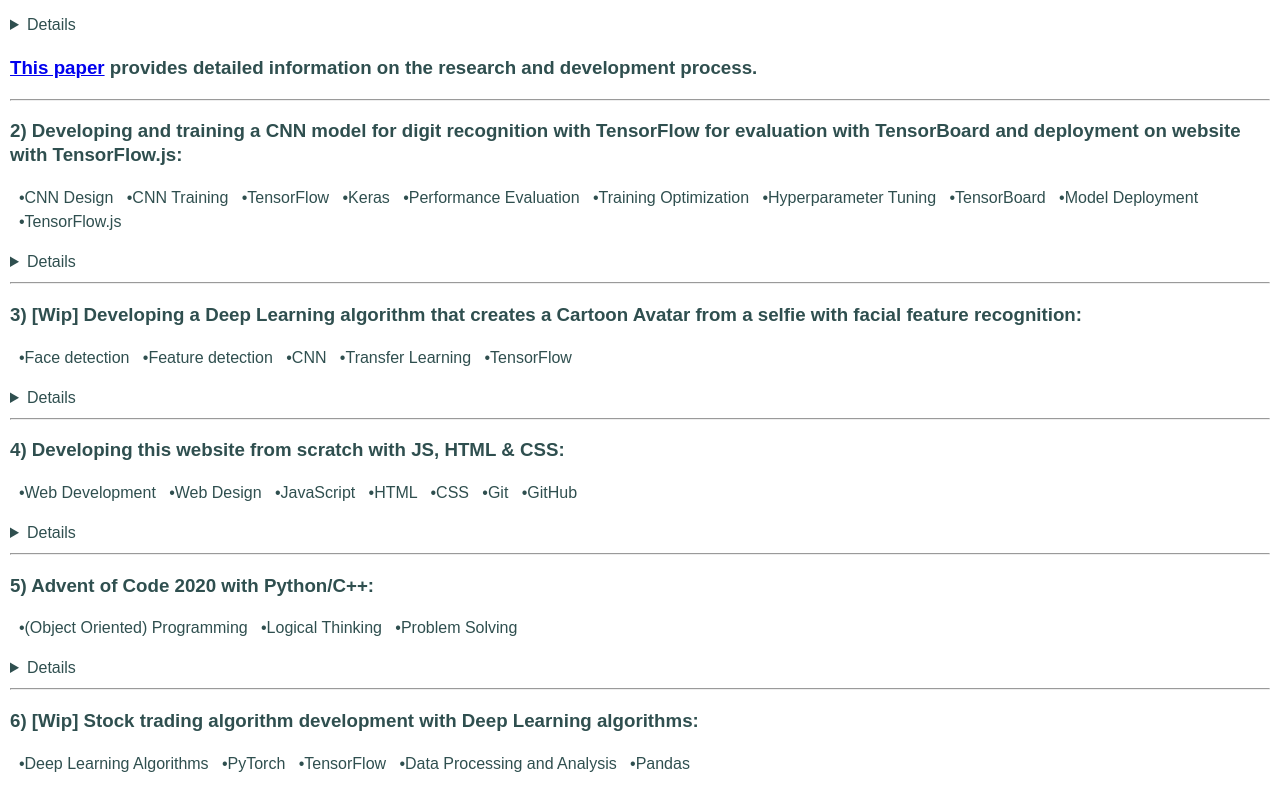
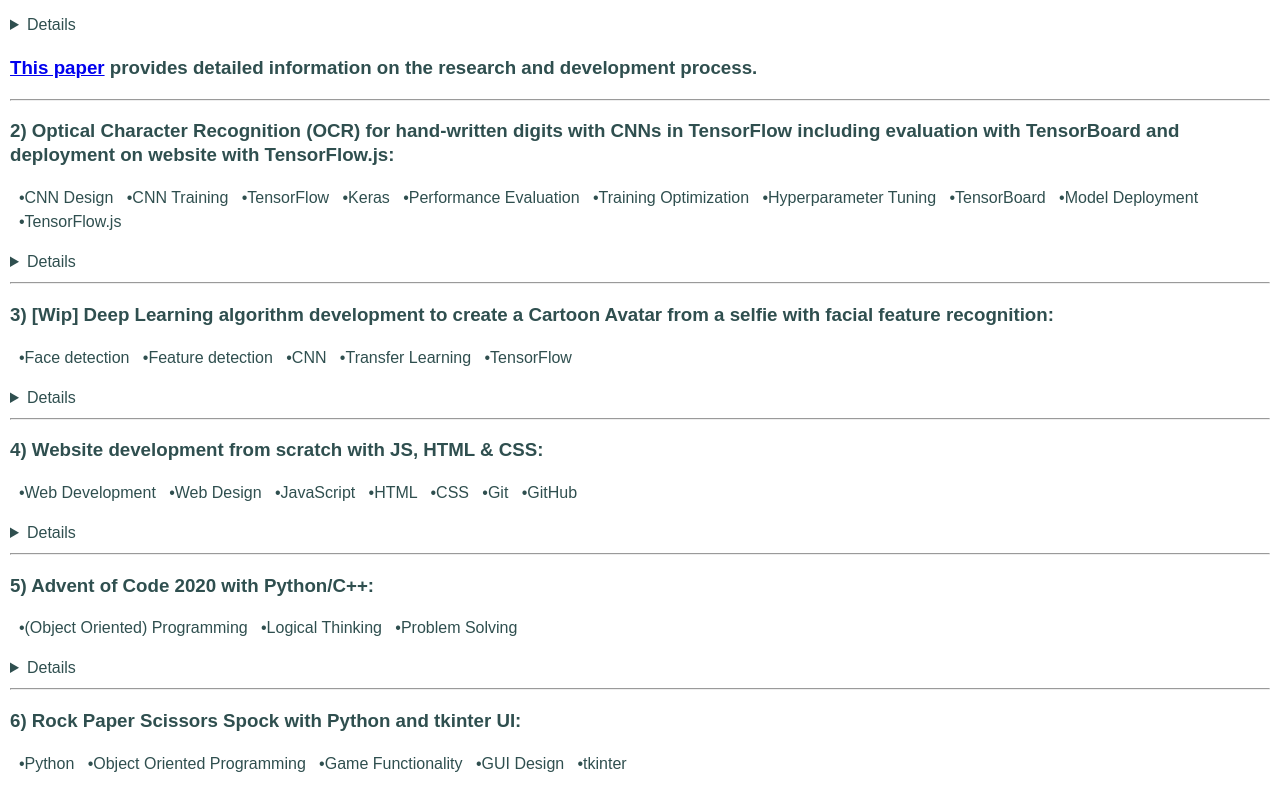
Before and after one commit to FRustSolutions/WebsiteClean, a plain HTML site: page projects.html in a window 1280 px wide. Shown: the part 1245-2040 px from the top of the page. Drawn offline with Linux system fonts and the light colour scheme.

Commit message:
updated projects

```diff
--- a/projects.html
+++ b/projects.html
@@ -173,7 +173,7 @@
     </details> -->
     <hr>
 
-    <h3>2) Developing and training a CNN model for digit recognition with TensorFlow for evaluation with TensorBoard and deployment on website with TensorFlow.js:</h3>
+    <h3>2) Optical Character Recognition (OCR) for hand-written digits with CNNs in TensorFlow including evaluation with TensorBoard and deployment on website with TensorFlow.js:</h3>
     <!-- <script type="module" src="TFmodel.js"></script>  -->
 
     <!-- <script src="https://cdn.jsdelivr.net/npm/@tensorflow/tfjs@2.0.0/dist/tf.min.js"></script>
@@ -243,7 +243,7 @@
     </details>
     <hr> -->
 
-    <h3>3) [Wip] Developing a Deep Learning algorithm that creates a Cartoon Avatar from a selfie with facial feature recognition:</h3>
+    <h3>3) [Wip] Deep Learning algorithm development to create a Cartoon Avatar from a selfie with facial feature recognition:</h3>
     <p>  &nbsp;&nbsp;&bull;Face detection &nbsp;&nbsp;&bull;Feature detection &nbsp;&nbsp;&bull;CNN &nbsp;&nbsp;&bull;Transfer Learning &nbsp;&nbsp;&bull;TensorFlow</p>
     <details>
         <p>The goal is to develop an algorithm that takes a picture of your face as an input and creates a cartoon avatar that matches your features. This is similar to what Bitmoji does very succesfully: </p>
@@ -259,10 +259,10 @@
     </details>
     <hr>
 
-    <h3>4) Developing this website from scratch with JS, HTML & CSS:</h3>
+    <h3>4) Website development from scratch with JS, HTML & CSS:</h3>
     <p>&nbsp;&nbsp;&bull;Web Development &nbsp;&nbsp;&bull;Web Design &nbsp;&nbsp;&bull;JavaScript &nbsp;&nbsp;&bull;HTML &nbsp;&nbsp;&bull;CSS &nbsp;&nbsp;&bull;Git &nbsp;&nbsp;&bull;GitHub</p>
     <details>
-        <p>You are currently looking at the result. Since I coded the site from scratch in raw JS, HTML and CSS, it is still quite basic. I might expand it with frameworks like Angular or React (which is technically a library, I know) in the future. </p>
+        <p>I taught myself some frontend web-development skills and coded this personal portfolio website from scratch in raw JS, HTML and CSS. I will expand my web-development skills with additional libraries and frameworks in the future. </p>
     </details>
     <hr>
 
@@ -274,17 +274,28 @@
     </details>
     <hr>
 
-    <h3>6) [Wip] Stock trading algorithm development with Deep Learning algorithms:</h3>
+    <!-- <h3>6) [Wip] Stock trading algorithm development with Deep Learning algorithms:</h3>
     <p>&nbsp;&nbsp;&bull;Deep Learning Algorithms &nbsp;&nbsp;&bull;PyTorch &nbsp;&nbsp;&bull;TensorFlow  &nbsp;&nbsp;&bull;Data Processing and Analysis &nbsp;&nbsp;&bull;Pandas</p>
     <details>
         <p>This is a personal adventure to try out a few different Machine Learning algorithms and frameworks for stock price predictions.</p>
         <p>The final goal would be to develop an algorithm that is able to do automated day-trading (ideally with profits) by evaluating stock signals and trends.</p>
         <p>Since finding a Stock Broker with a fitting API for real-time data is quite difficult/expensive, I started with historical Bitcoin data to test some basic algorithms for price predictions.</p>
-        <!-- <p>I am eager to become more familiar with TensorFlow in addition to Pytorch by actually applying the learned materials in projects like this.</p> -->
+        <!-- <p>I am eager to become more familiar with TensorFlow in addition to Pytorch by actually applying the learned materials in projects like this.</p>
         <p>Some of my efforts and results may be published here soon ... unless the trading algorithm actually works well enough, then I'm retiring.</p>
-        <!-- <p>Bitcoin Data + Predicitons</p> -->
+        <!-- <p>Bitcoin Data + Predicitons</p>
+    </details>
+    <hr> -->
+
+    <h3>6) Rock Paper Scissors Spock with Python and tkinter UI:</h3>
+    <p>&nbsp;&nbsp;&bull;Python &nbsp;&nbsp;&bull;Object Oriented Programming &nbsp;&nbsp;&bull;Game Functionality &nbsp;&nbsp;&bull;GUI Design &nbsp;&nbsp;&bull;tkinter</p>
+    <details>
+        <p>This was just a fun project to do some OOP in Python to develop basic game functionality and some additional features.</p>
+        <p>The Python code and the additional files can be found on <a href="https://github.com/FRustSolutions/PythonProjects/tree/main/RockPaperScissors" target="blank">My Github</a>.</p>
+        <p>The simple UI is designed in tkinter: it focusses on functionality.</p>
+        <img src="./images/projects/PythonGame-1.png" alt="">
     </details>
     <hr>
+
 
     <h3>7) Control System Development with Matlab/Simulink</h3>
     <p>&nbsp;&nbsp;&bull;Matlab &nbsp;&nbsp;&bull;Simulink &nbsp;&nbsp;&bull;Control System Simulation & Optimization &nbsp;&nbsp;&bull;PIP-Control &nbsp;&nbsp;&bull;System Requirements</p>
@@ -303,14 +314,6 @@
         <img src="./images/projects/SESshort-2.png" alt="">
     </details>
     <hr>
-    <h3>9) Rock Paper Scissors Spock with Python and tkinter:</h3>
-    <p>&nbsp;&nbsp;&bull;Python &nbsp;&nbsp;&bull;Object Oriented Programming &nbsp;&nbsp;&bull;Game Functionality &nbsp;&nbsp;&bull;GUI Design &nbsp;&nbsp;&bull;tkinter</p>
-    <details>
-        <p>This was just a fun project to do some OOP in Python to develop basic game functionality and some additional features.</p>
-        <p>The Python code and the additional files can be found on <a href="https://github.com/FRustSolutions/PythonProjects/tree/main/RockPaperScissors" target="blank">My Github</a>.</p>
-        <p>The simple UI is designed in tkinter: it focusses on functionality.</p>
-        <img src="./images/projects/PythonGame-1.png" alt="">
-    </details>
 
 
     <!-- Load script at the end to avoid long initial loading time: -->
```
Also changed, not shown: images/logos/SQL.jpg (added).
